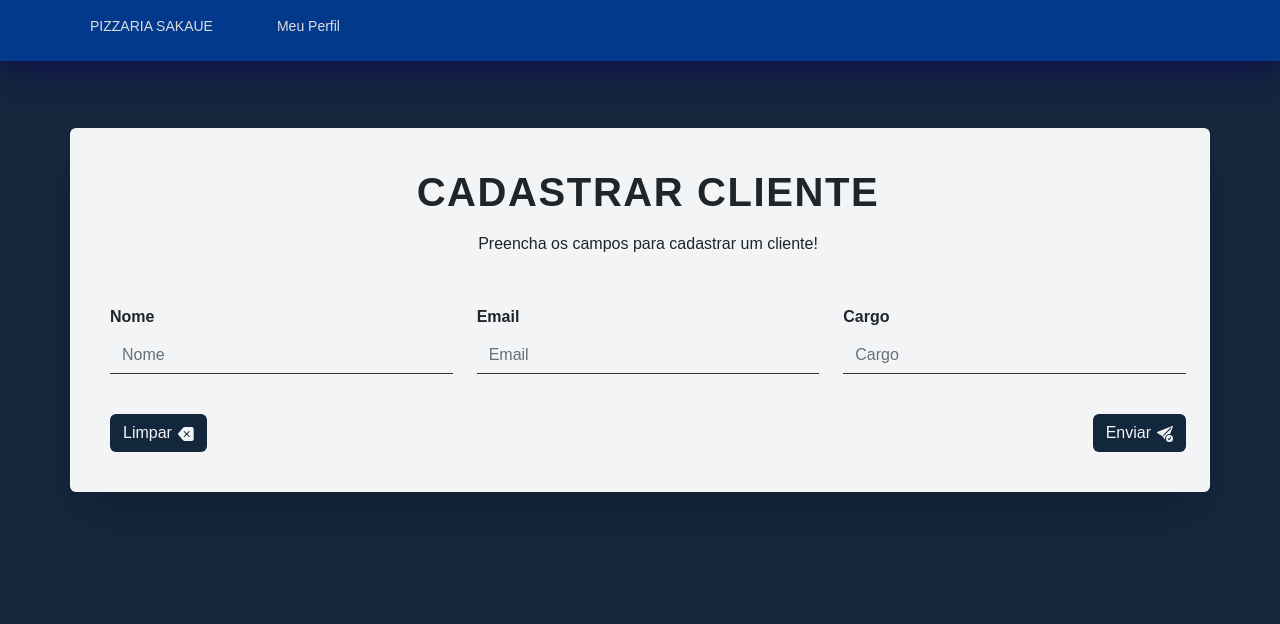
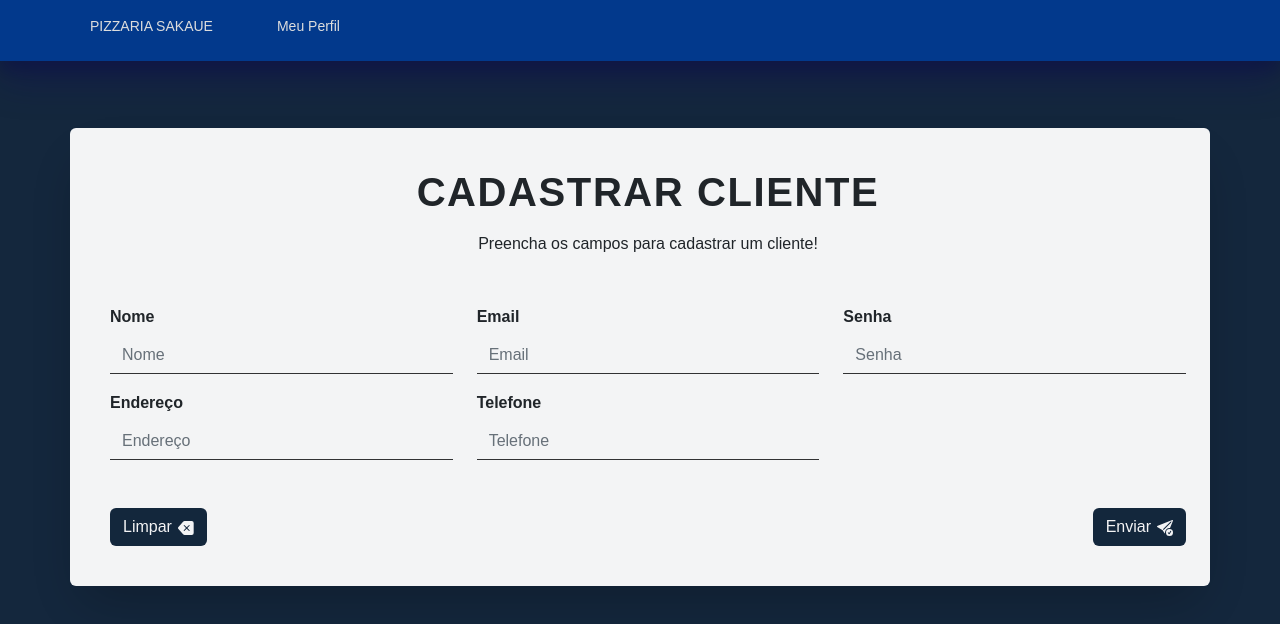
Before and after one commit to diiegobsilva/SegurancaInformacao, a React (Create React App) app in the folder front/: page / in a window 1280 px wide. Shown: the top 624 px of the page. Built offline with nearby package versions, Linux system fonts and the light colour scheme; a web font is replaced by a local one.

Commit message:
Cadastro Campo

```diff
--- a/front/src/controllers/validateBook.ts
+++ b/front/src/controllers/validateBook.ts
@@ -8,8 +8,11 @@ const registrationSchema = Yup.object().shape({
     email: Yup.string()
       .required('O Email é obrigatório'),
 
-    cargo: Yup.string()
-      .required('O Cargo é obrigatório'),
+    senha: Yup.string()
+      .required('A Senha é obrigatório'),
+
+    endereco: Yup.string()
+      .required('A Endereço é obrigatório'),
 
   })
   export default registrationSchema;
--- a/front/src/pages/Cadastro.tsx
+++ b/front/src/pages/Cadastro.tsx
@@ -1,5 +1,3 @@
-/* eslint-disable react/jsx-no-target-blank */
-/* eslint-disable jsx-a11y/anchor-is-valid */
 import { useEffect } from "react";
 import { useFormik } from "formik";
 import "../App.css";
@@ -114,33 +112,90 @@ function Cadastro() {
         <div className="col-lg-4">
           {/* begin::Form group Editora */}
           <div className="fv-row mb-3">
-            <label className="form-label fw-bolder text-dark fs-6">Cargo</label>
-            <input placeholder="Cargo" type="text" autoComplete="off" {...formik.getFieldProps("cargo")}
-              onChange={formik.handleChange} value={formik.values.cargo}
+            <label className="form-label fw-bolder text-dark fs-6">Senha</label>
+            <input placeholder="Senha" type="password" autoComplete="off" {...formik.getFieldProps("senha")}
+              onChange={formik.handleChange} value={formik.values.endereco}
               className={clsx(
                 "form-control bg-transparent",
                 {
                   "is-invalid":
-                    formik.touched.cargo && formik.errors.cargo,
+                    formik.touched.senha && formik.errors.senha,
                 },
                 {
                   "is-valid":
-                    formik.touched.cargo &&
-                    !formik.errors.cargo,
+                    formik.touched.senha &&
+                    !formik.errors.senha,
                 }
               )}
             />
-            {formik.touched.cargo && formik.errors.cargo && (
+            {formik.touched.senha && formik.errors.senha && (
               <div className="fv-plugins-message-container">
                 <div className="fv-help-block">
-                  <span role="alert">{formik.errors.cargo}</span>
+                  <span role="alert">{formik.errors.senha}</span>
                 </div>
               </div>
             )}
           </div>
-          {/* end::Form group Editora */}
         </div>
+
+
+        <div className="col-lg-4">
+          <div className="fv-row mb-3">
+            <label className="form-label fw-bolder text-dark fs-6">Endereço</label>
+            <input placeholder="Endereço" type="text" autoComplete="off" {...formik.getFieldProps("endereco")}
+              onChange={formik.handleChange} value={formik.values.endereco}
+              className={clsx(
+                "form-control bg-transparent",
+                {
+                  "is-invalid":
+                    formik.touched.endereco && formik.errors.endereco,
+                },
+                {
+                  "is-valid":
+                    formik.touched.endereco &&
+                    !formik.errors.endereco,
+                }
+              )}
+            />
+            {formik.touched.endereco && formik.errors.endereco && (
+              <div className="fv-plugins-message-container">
+                <div className="fv-help-block">
+                  <span role="alert">{formik.errors.endereco}</span>
+                </div>
+              </div>
+            )}
+          </div>
+        </div>
+        <div className="col-lg-4">
+          <div className="fv-row mb-4">
+            <label className="form-label fw-bolder text-dark fs-6">Telefone</label>
+            <input placeholder="Telefone" type="text" autoComplete="off" {...formik.getFieldProps("telefone")}
+              onChange={formik.handleChange} value={formik.values.endereco}
+              className={clsx(
+                "form-control bg-transparent",
+                {
+                  "is-invalid":
+                    formik.touched.telefone && formik.errors.telefone,
+                },
+                {
+                  "is-valid":
+                    formik.touched.telefone &&
+                    !formik.errors.telefone,
+                }
+              )}
+            />
+            {formik.touched.telefone && formik.errors.telefone && (
+              <div className="fv-plugins-message-container">
+                <div className="fv-help-block">
+                  <span role="alert">{formik.errors.telefone}</span>
+                </div>
+              </div>
+            )}
+          </div>
+        </div>
+
       </div>
+
 
       {/* begin::Form group */}
       <div className="d-flex align-items-center justify-content-between mt-4">
--- a/front/src/pages/Editar.tsx
+++ b/front/src/pages/Editar.tsx
@@ -36,7 +36,7 @@ function EditarCliente() {
 
       nome: data?.nome ?? "",
       email: data?.email ?? "",
-      cargo: data?.cargo ?? "",
+      cargo: data?.endereco ?? "",
 
     },
     validationSchema: registrationSchema,
--- a/front/src/pages/Listagem.tsx
+++ b/front/src/pages/Listagem.tsx
@@ -90,7 +90,7 @@ function ListagemCliente() {
     (item) =>
       item.nome.toLowerCase().includes(searchQuery.toLowerCase()) ||
       item.email.toLowerCase().includes(searchQuery.toLowerCase()) ||
-      item.cargo.toLowerCase().includes(searchQuery.toLowerCase())
+      item.endereco.toLowerCase().includes(searchQuery.toLowerCase())
   );
 
   return (
@@ -109,7 +109,7 @@ function ListagemCliente() {
                 <th onClick={() => sorting("id")} className="text-center">ID{order === "ASC" ? <FaSortUp /> : <FaSortDown />}</th>
                 <th onClick={() => sorting("nome")} className="text-center">Nome{order === "ASC" ? <FaSortUp /> : <FaSortDown />}</th>
                 <th onClick={() => sorting("email")} className="text-center">Email{order === "ASC" ? <FaSortUp /> : <FaSortDown />}</th>
-                <th onClick={() => sorting("cargo")} className="text-center">Cargo{order === "ASC" ? <FaSortUp /> : <FaSortDown />}</th>
+                <th onClick={() => sorting("endereco")} className="text-center">Cargo{order === "ASC" ? <FaSortUp /> : <FaSortDown />}</th>
                 <th className="text-center">Ações</th>
               </tr>
             </thead>
@@ -123,7 +123,7 @@ function ListagemCliente() {
                       <td className="text-center">{data.id}</td>
                       <td className="text-center">{data.nome}</td>
                       <td className="text-center">{data.email}</td>
-                      <td className="text-center">{data.cargo}</td>
+                      <td className="text-center">{data.endereco}</td>
                       <td className="text-center"><Link to={"/editar/" + data.id}><img style={{ width: '25px' }} src={editar} alt='Editar' /></Link>
                         <img style={{ width: "35px" }} src={excluir} alt="Excluir" onClick={() => handleDeleteBook(data.id)} />
                       </td>
--- a/front/src/types/index.ts
+++ b/front/src/types/index.ts
@@ -1,12 +1,16 @@
 export const initialValues = {
     nome: "",
     email: "",
-    cargo: ""
+    endereco: "",
+    senha: "",
+    telefone: "",
 }
 
 export interface Clientes {
     id: number;
     nome: string;
     email: string;
-    cargo: string;
+    senha: string;
+    telefone: string;
+    endereco: string;
 }
```
